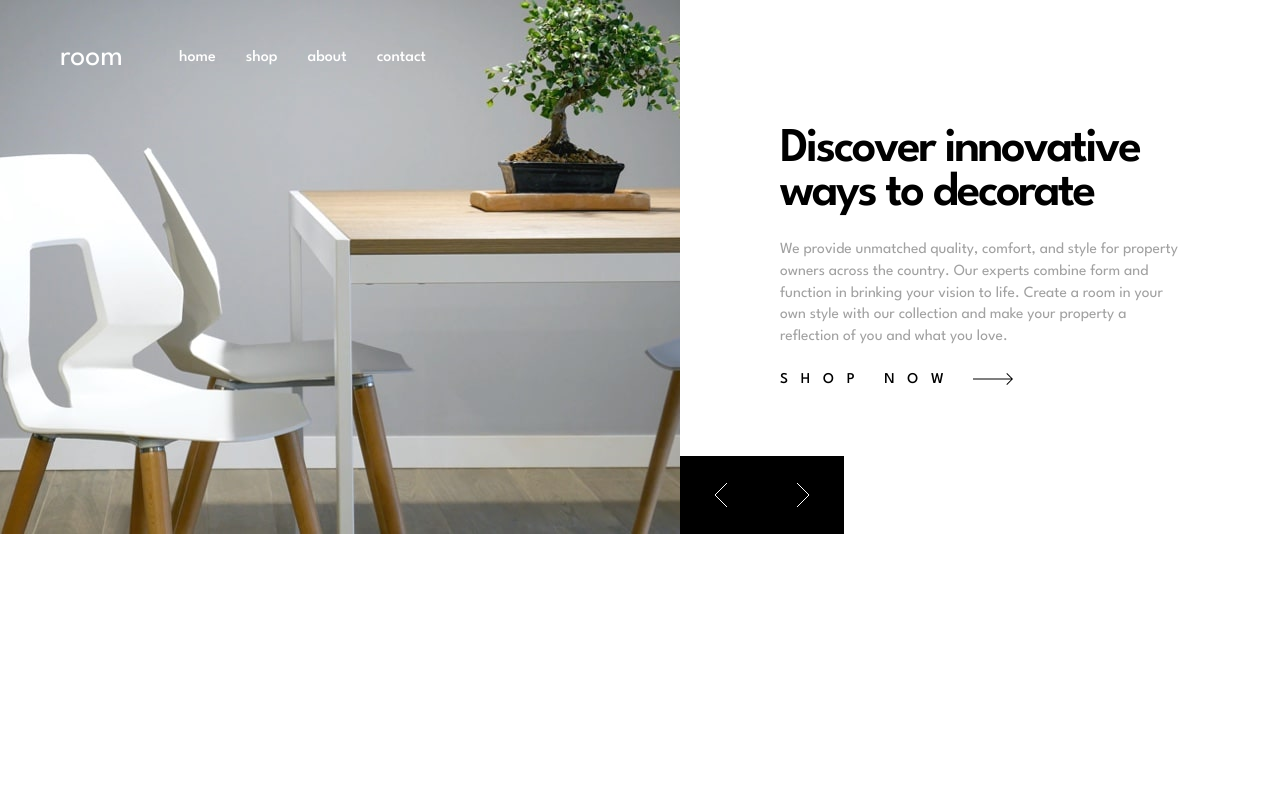
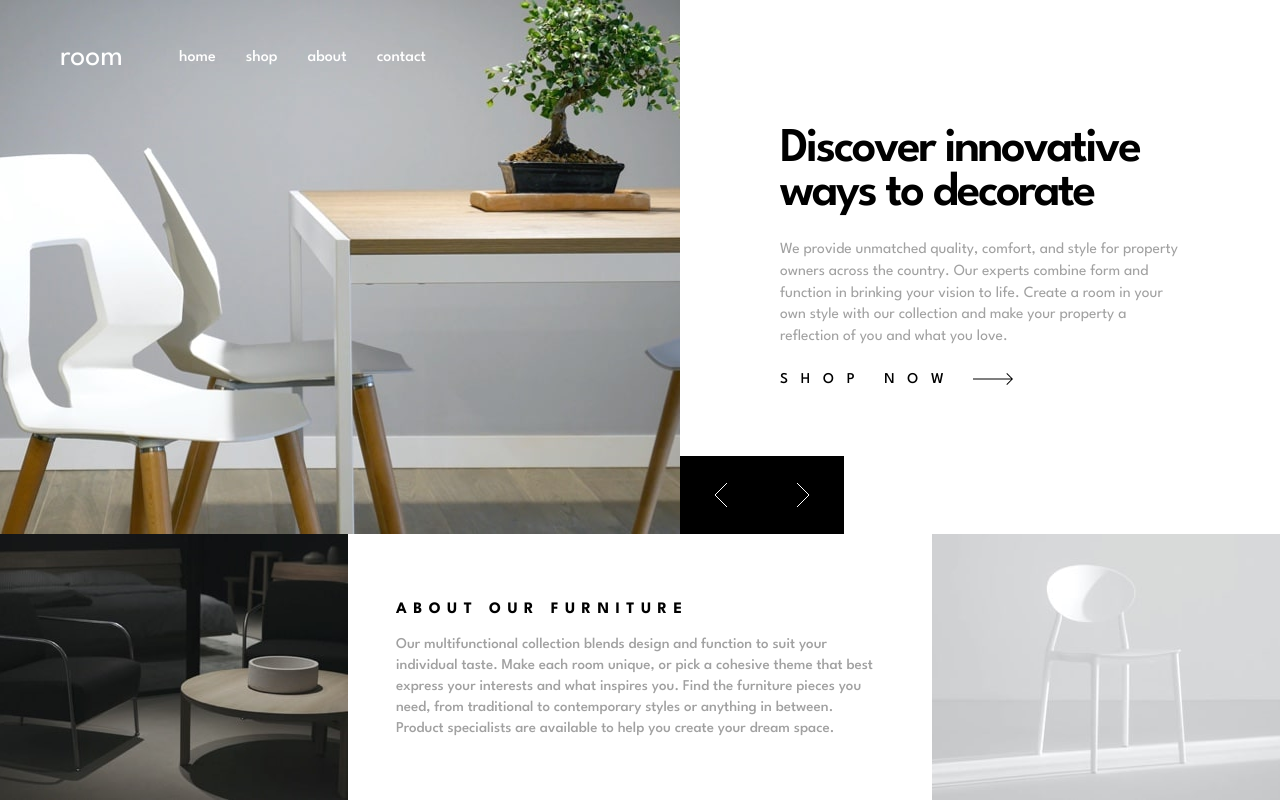
Before and after one commit to aiminnano/FMSRoomHomepage, a React (Vite) app: page / in a window 1280 px wide. Built offline with nearby package versions, Linux system fonts and the light colour scheme.

Commit message:
Added about section

```diff
--- a/src/App.jsx
+++ b/src/App.jsx
@@ -1,4 +1,5 @@
 import Header from "./components/Header"
+import About from "./components/About"
 
 function App() {
 
@@ -6,6 +7,7 @@ function App() {
   return (
     <>
       <Header />
+      <About />
     </>
   )
 }
```
